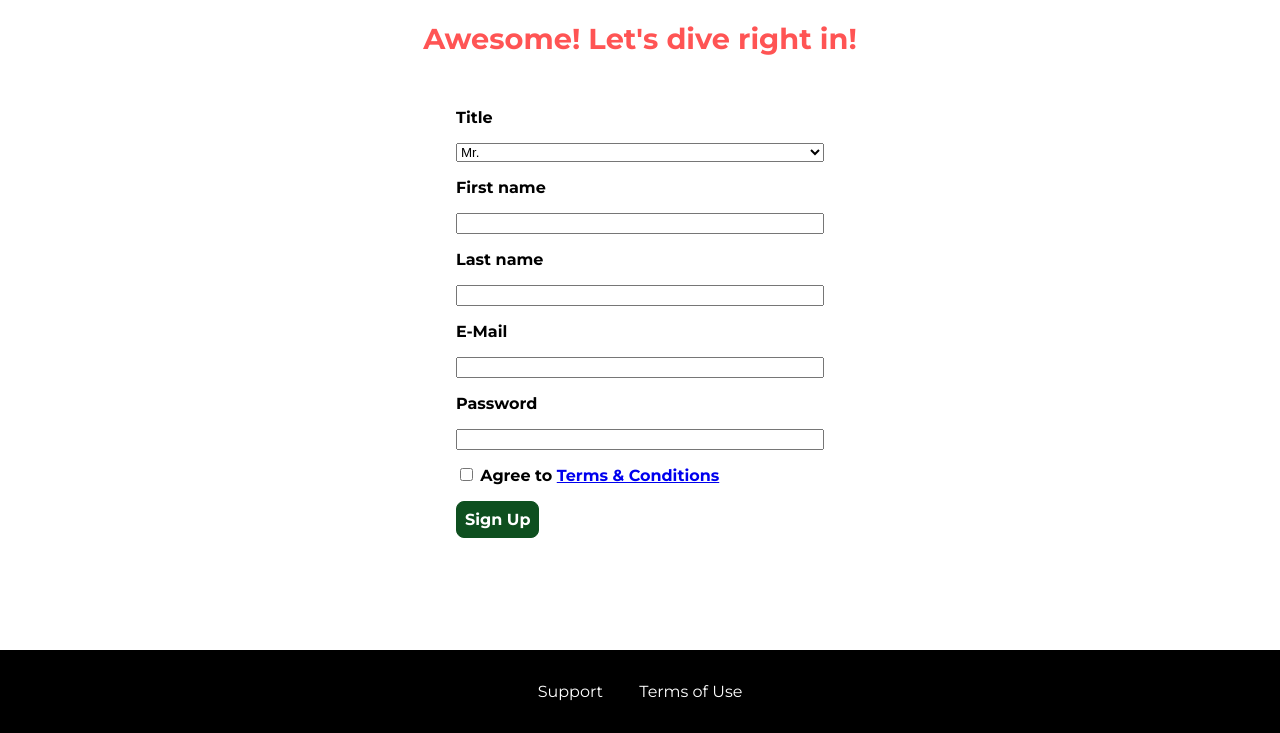
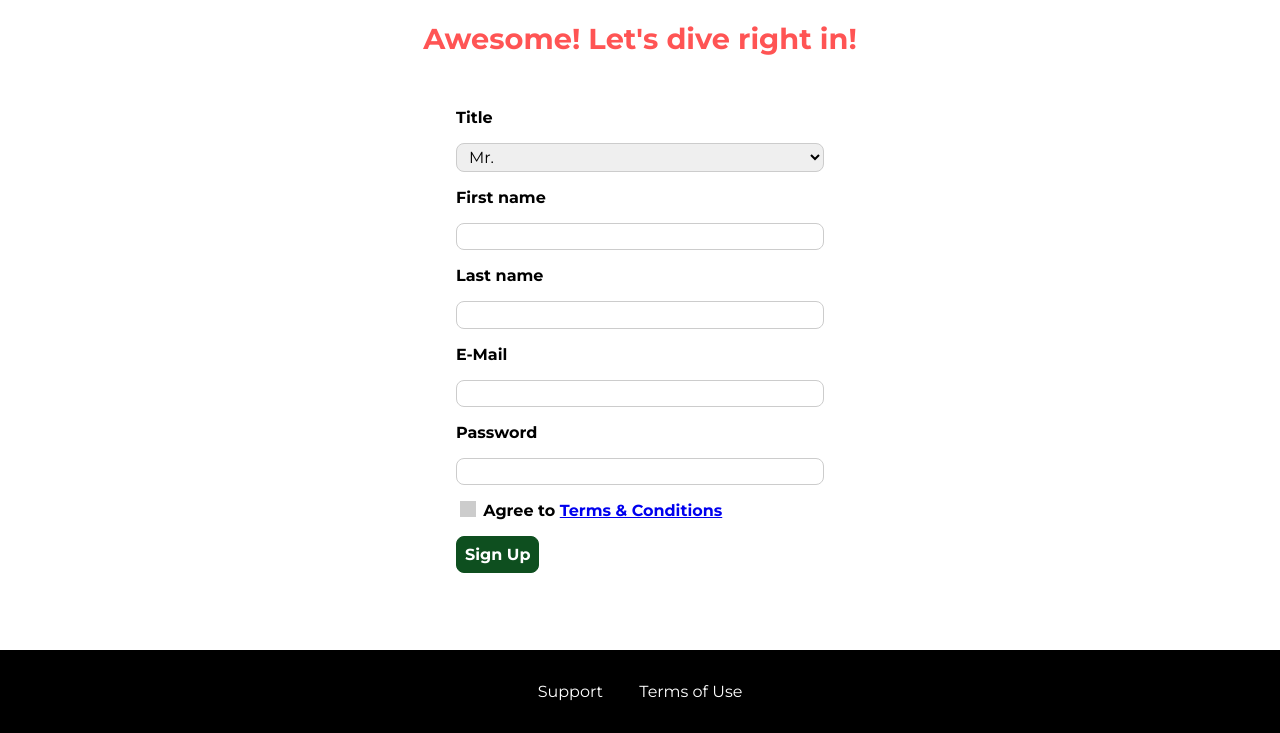
Before and after one commit to EsioFreitas/uHost, a plain HTML site: page start-hosting/index.html in a window 1280 px wide. Shown: the part 70-803 px from the top of the page. Drawn offline with Linux system fonts and the light colour scheme.

Commit message:
Restyle inputs

```diff
--- a/start-hosting/start-hosting.css
+++ b/start-hosting/start-hosting.css
@@ -20,6 +20,8 @@ main {
 .signup-form input[id*=terms] + label{
     display: inline-block;
     width: auto;
+    vertical-align: bottom;
+
 }
 
 .signup-form{
@@ -34,6 +36,37 @@ main {
     font-weight: bold;
 }
 
+.signup-form input:not([type="checkbox"]),
+.signup-form select {
+    border: 1px solid #ccc;
+    font: inherit;
+    padding: 0.2rem 0.5rem;
+    border-radius: .5rem;
+}
+
+.signup-form input:not([type="checkbox"]):focus,
+.signup-form select:focus{
+    outline: none;
+    background-color: #d8f3df;
+    border-color: #2ddf5c;
+}
+
+.signup-form input[type="checkbox"]{
+    border: 1px solid #ccc;
+    background: #ccc;
+    height: 1rem;
+    width: 1rem;
+    -moz-appearance: none;
+    -webkit-appearance: none;
+    appearance: none;
+}
+
+.signup-form input[type="checkbox"]:checked{
+    background-color: #2ddf5c;
+    border: 1px solid #353535;
+}
+
+
 @media (min-width: 40rem){
     .signup-form{
         margin: auto;
```
